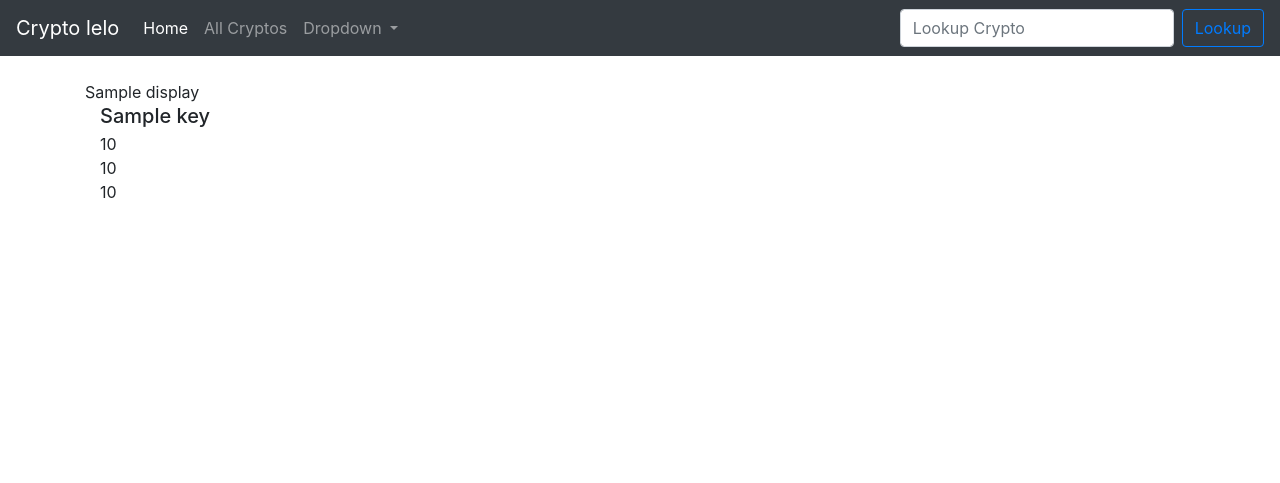
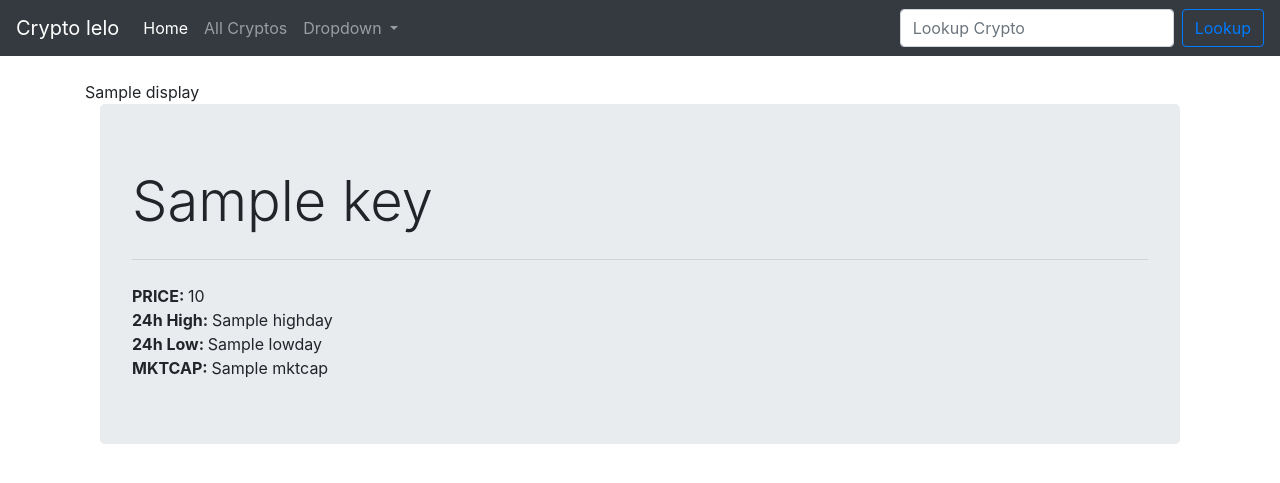
Before and after one commit to MrLuciferM/cryptodjango, a Django app: template crypto/templates/details.html in a window 1280 px wide. Shown: the top 483 px of the page. Run offline with Django 3.2, Linux system fonts and the light colour scheme; the template is opened without the code that fills it: most values are stand-ins (such as "Sample title", 1, 10 or a date in 2020); some libraries are stand-ins or nearby versions.

Commit message:
COIN JUMBOTRON

```diff
--- a/crypto/templates/details.html
+++ b/crypto/templates/details.html
@@ -8,15 +8,14 @@
             Sorry, {{ quote }} doesn't. Please Try Again...
         {% endif %}
     {% for key,value in crypto.DISPLAY.items %}
-        <div class="media">
-            <div class="media-body">
-                <h5 class="mt-0 mb-1">{{key}}</h5>
-                <strong></strong>{{ value.INR.PRICE }} <br/>
-                <strong></strong>{{ value.INR.PRICE }} <br/>
-                <strong></strong>{{ value.INR.PRICE }} <br/>
+            <div class="jumbotron">
+                <h1 class="display-4">{{key}}</h1>
+                <hr class="my-4">
+                <strong>PRICE: </strong>{{ value.INR.PRICE }} <br/>
+                <strong>24h High: </strong>{{ value.INR.HIGHDAY }} <br/>
+                <strong>24h Low: </strong>{{ value.INR.LOWDAY }} <br/>
+                <strong>MKTCAP: </strong>{{ value.INR.MKTCAP }} <br/>
             </div>
-
-        </div>
     {% endfor %}
    </div>
 {% endblock %}
```
